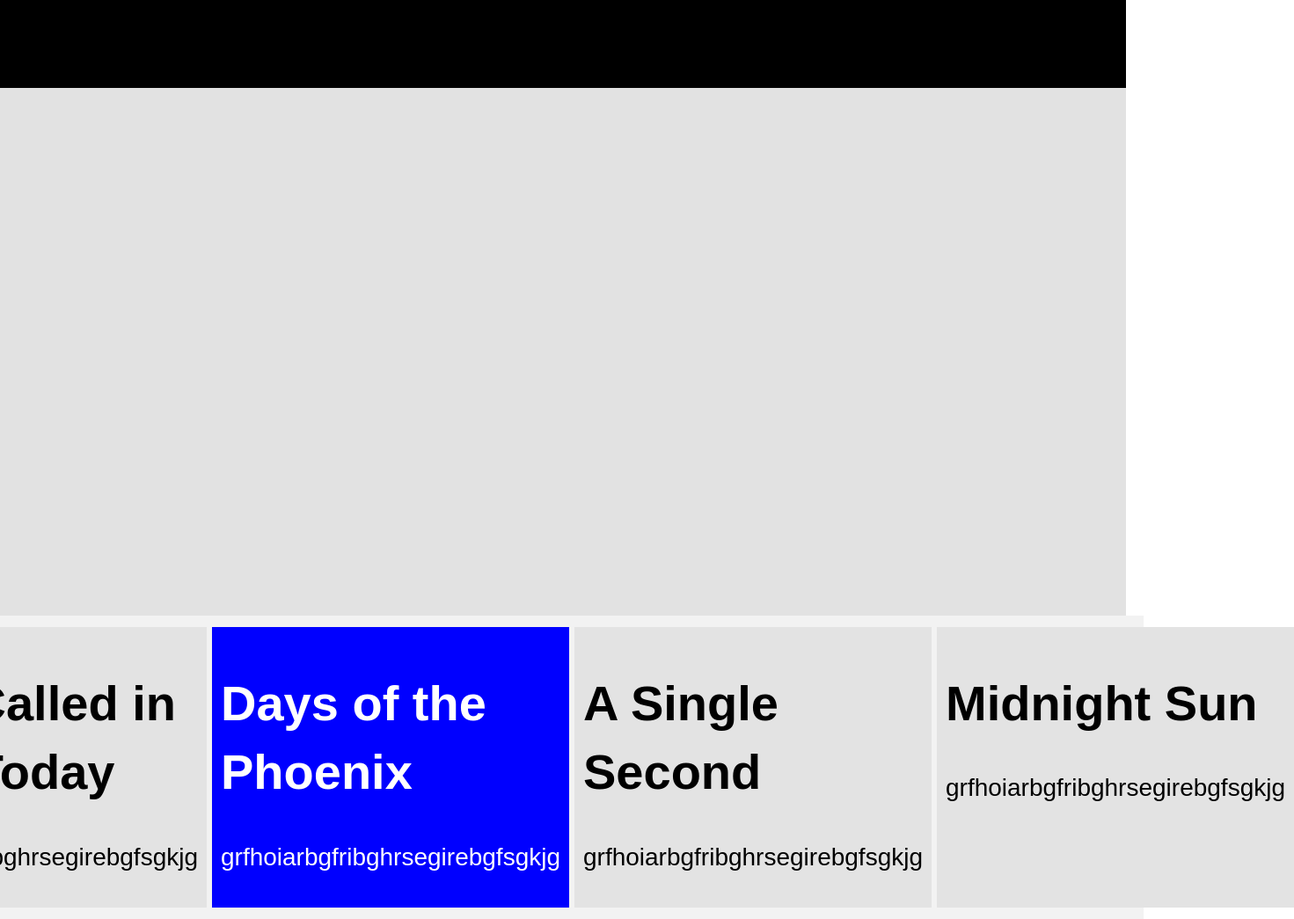
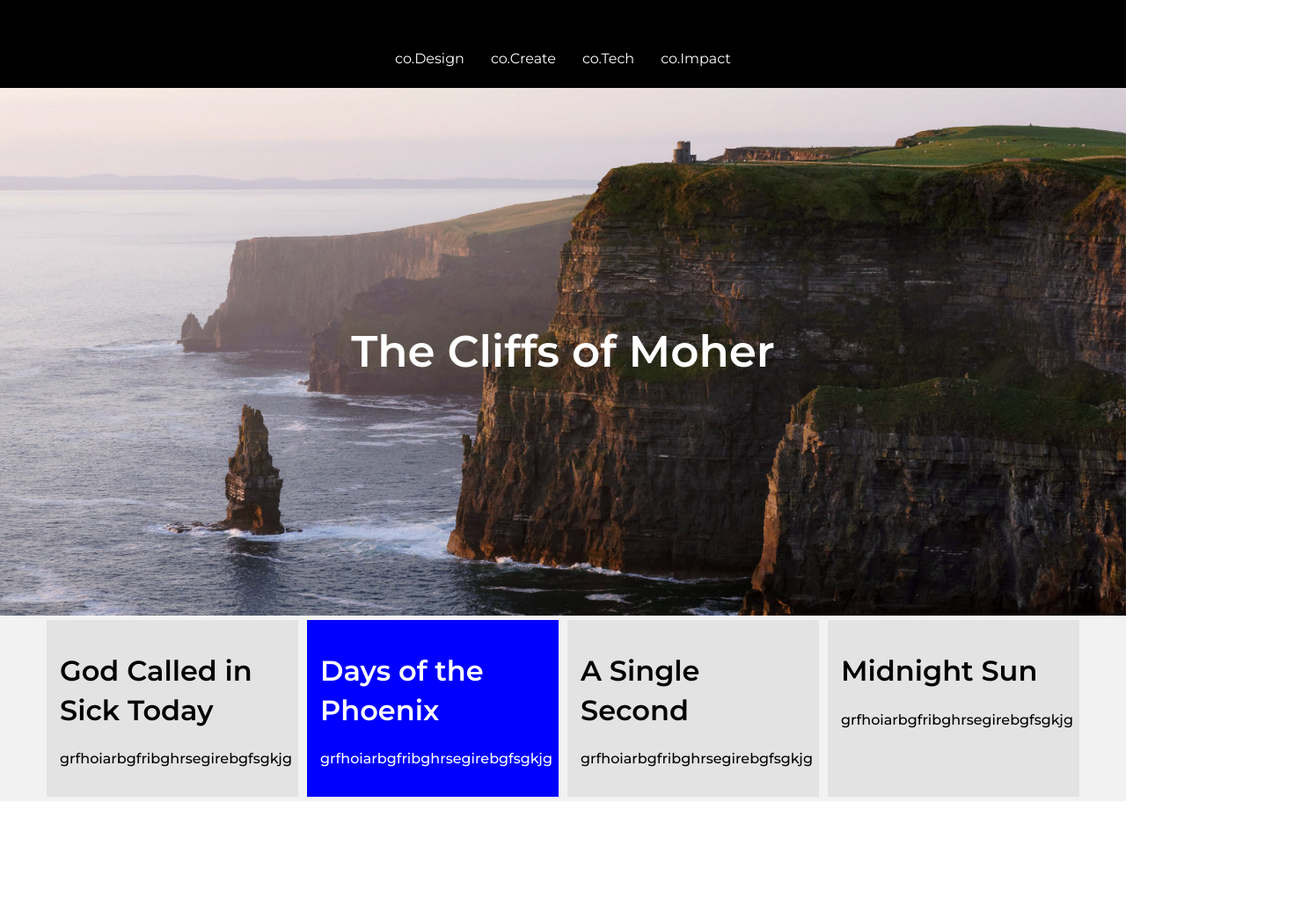
Before and after one commit to EQuigley-ycp/EQuigley_classdemo, a plain HTML site: page index.html in a window 1280 px wide. Shown: the whole page at 88% size, 1471 px wide, since content can reach past the window. After the commit the page ends 911 px from the top, so only its background shows below. Drawn offline with Linux system fonts and the light colour scheme; a script that the page names is missing.

Commit message:
Adding additional files and changes to Class Demo
Edited and changed the HTML and CSS to include a background image, navigation, and better spacing for elements

```diff
--- a/css/main.css
+++ b/css/main.css
@@ -10,11 +10,11 @@
 /* ==========================================================================
    Base styles: opinionated defaults
    ========================================================================== */
+@import url('https://fonts.googleapis.com/css2?family=Montserrat:wght@300;400;500;600&display=swap');
 
 html {
-  color: #222;
-  font-size: 1em;
-  line-height: 1.4;
+  color: #eee;
+  overflow-x: hidden;
 }
 
 /*
@@ -87,38 +87,101 @@ textarea {
    Author's custom styles
    ========================================================================== */
 
+body{
+  font-size: 1em;
+  line-height: 1.4;
+  overflow-x: hidden;
+  margin: auto;
+  font-family: "Montserrat", sans-serif;
+  min-width: fit-content;
+}
+
+/* Begin Nav Styles */
+
 nav{
   width: 100vw;
   background-color: #000000;
   min-height: 100px;
   color: #ffffff;
+  display: flex;
+  justify-content: center;
+  align-items: center;
 }
+
+nav ul{
+  display: flex;
+  flex-direction: row;
+  justify-content: center;
+  align-items: center;
+  list-style: none;
+  padding: 0;
+}
+
+nav ul li{
+  margin: 35px 15px 0 15px;
+}
+
+nav ul li a{
+  color: #fff;
+  text-decoration: none;
+}
+
+nav ul li a:hover{
+  color: #25B9F5;
+  text-decoration: underline;
+}
+
+/* End Nav Styles */
+
+/* Begin Global Section Styles */
 
 section{
   background-color: #f2f2f2;
   color: #000000;
+  display: flex;
+  margin: 0;
 }
+
+/* End Global Section Styles */
 
 .Hero{
   width: 100vw;
   background-color: #e2e2e2;
   height: 600px;
   display: flex;
+  justify-content: center;
+  align-items: center;
+  background-image: url("../img/mohercliffs.jpg");
+  background-position: center;
+  background-repeat: no-repeat;
+  background-size: cover;
+}
+
+.hero_header{
+  display: flex;
+  justify-content: center;
+  align-items: center;
+}
+
+.hero_header h1{
+  font-size: 50px;
+  font-weight: 600;
+  color: #ffffff;
+  text-align: center;
 }
 
 .four_columns{
   width: 100vw;
   display: flex;
   justify-content: center;
-  padding: 10px;
 }
 
 .news_post{
-  font-size: 28px;
-  font-family: "Arial";
+  max-width: 20%;
+  font-weight: 500;
   background-color: #e3e3e3;
-  margin: 3px;
-  padding: 10px;
+  padding: 15px;
+  margin: 5px;
 }
 
 #AFI{
--- a/index.html
+++ b/index.html
@@ -15,11 +15,18 @@
   <!-- Add your site or application content here -->
 
   <nav>
-
+    <ul>
+      <li><a href="">co.Design</a></li>
+      <li><a href="">co.Create</a></li>
+      <li><a href="">co.Tech</a></li>
+      <li><a href="">co.Impact</a></li>
+    </ul>
   </nav>
 
   <section class="Hero">
-
+    <div class="hero_header">
+      <h1>The Cliffs of Moher</h1>
+    </div>
   </section>
 
   <section class="four_columns">
```
Also changed, not shown: img/mohercliffs.jpg (added).
